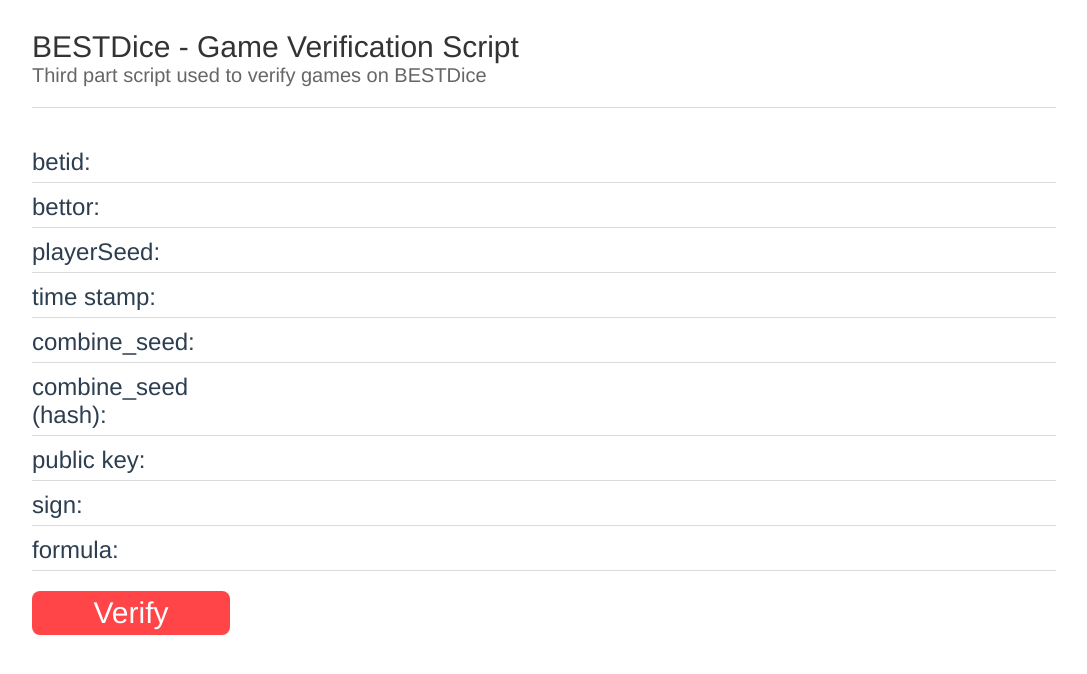
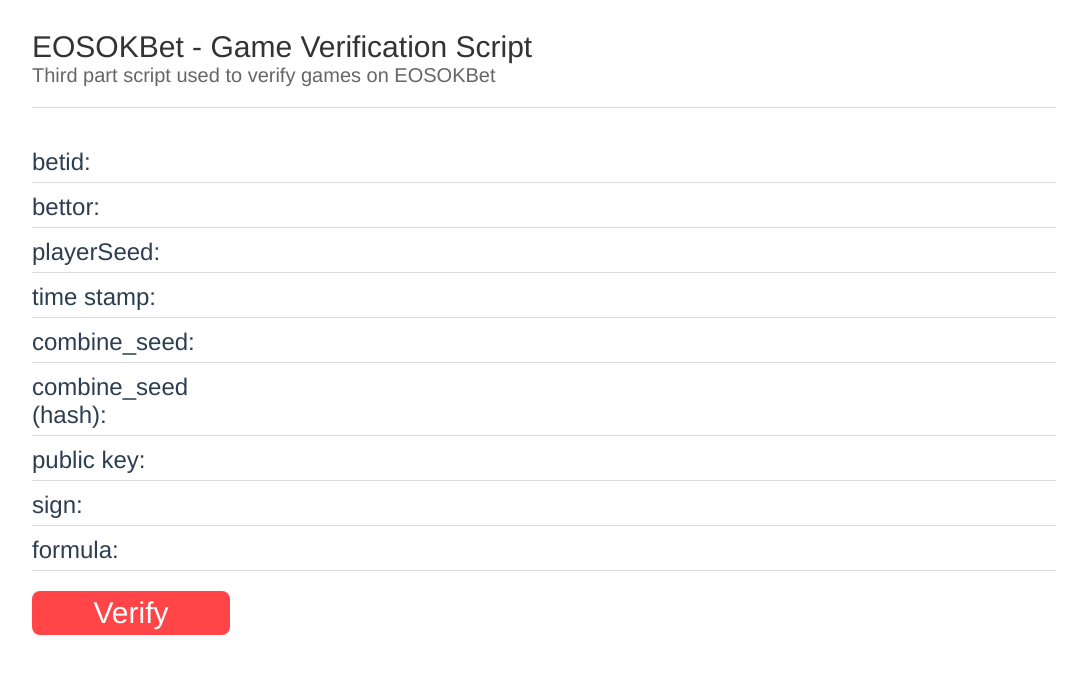
Before and after one commit to eosokbet/Verification, a plain HTML site: page index.html in a window 1280 px wide. Shown: the whole page, without its empty margins (96-1183 px from the left). Drawn offline with Linux system fonts and the light colour scheme; a script that the page names is missing.

Commit message:
Update index.html

```diff
--- a/index.html
+++ b/index.html
@@ -4,14 +4,14 @@
     <meta charset="utf-8">
     <meta name="viewport"
           content="width=320.1,initial-scale=1,minimum-scale=1,maximum-scale=1,viewport-fit=cover,user-scalable=no,minimal-ui">
-    <meta name="apple-mobile-web-app-title" content="bestDice">
+    <meta name="apple-mobile-web-app-title" content="EOSOKBet">
     <meta name="apple-mobile-web-app-status-bar-style" content="default">
     <meta name="apple-mobile-web-app-capable" content="yes">
     <meta content="telephone=no" name="format-detection">
     <meta name="full-screen" content="yes">
     <meta name="x5-fullscreen" content="true">
 
-    <title>BESTDice</title>
+    <title>EOSOKBet</title>
     <style type="text/css">#app {
         font-family: Avenir, Helvetica, Arial, sans-serif;
         -webkit-font-smoothing: antialiased;
@@ -105,10 +105,10 @@
     <div data-v-0d286186="" class="verification">
         <div data-v-0d286186="" class="top">
             <div data-v-0d286186="" class="title">
-                BESTDice - Game Verification Script
+                EOSOKBet - Game Verification Script
             </div>
             <div data-v-0d286186="" class="info">
-                Third part script used to verify games on BESTDice
+                Third part script used to verify games on EOSOKBet
             </div>
         </div>
         <div data-v-0d286186="" class="content">
```
